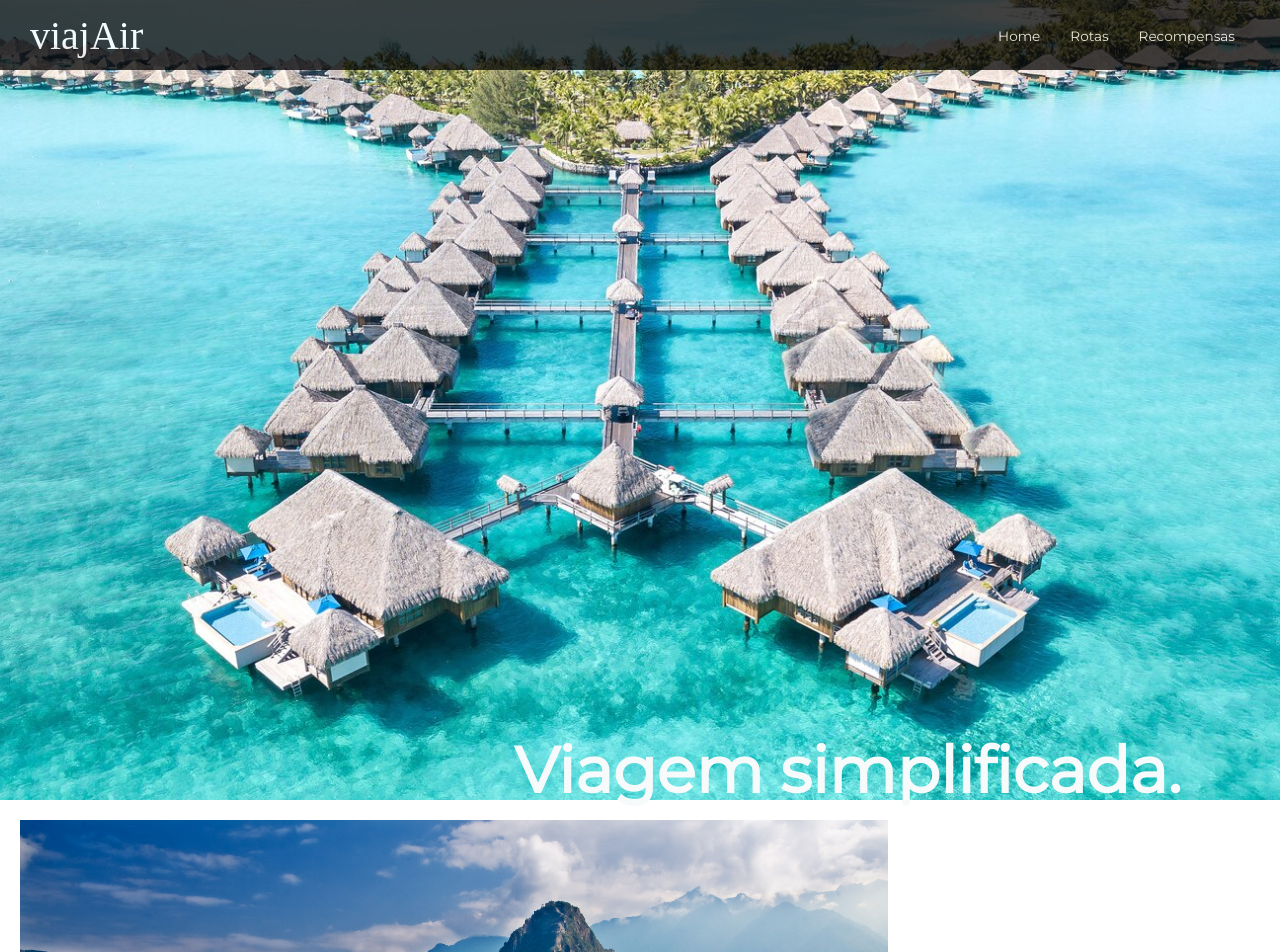
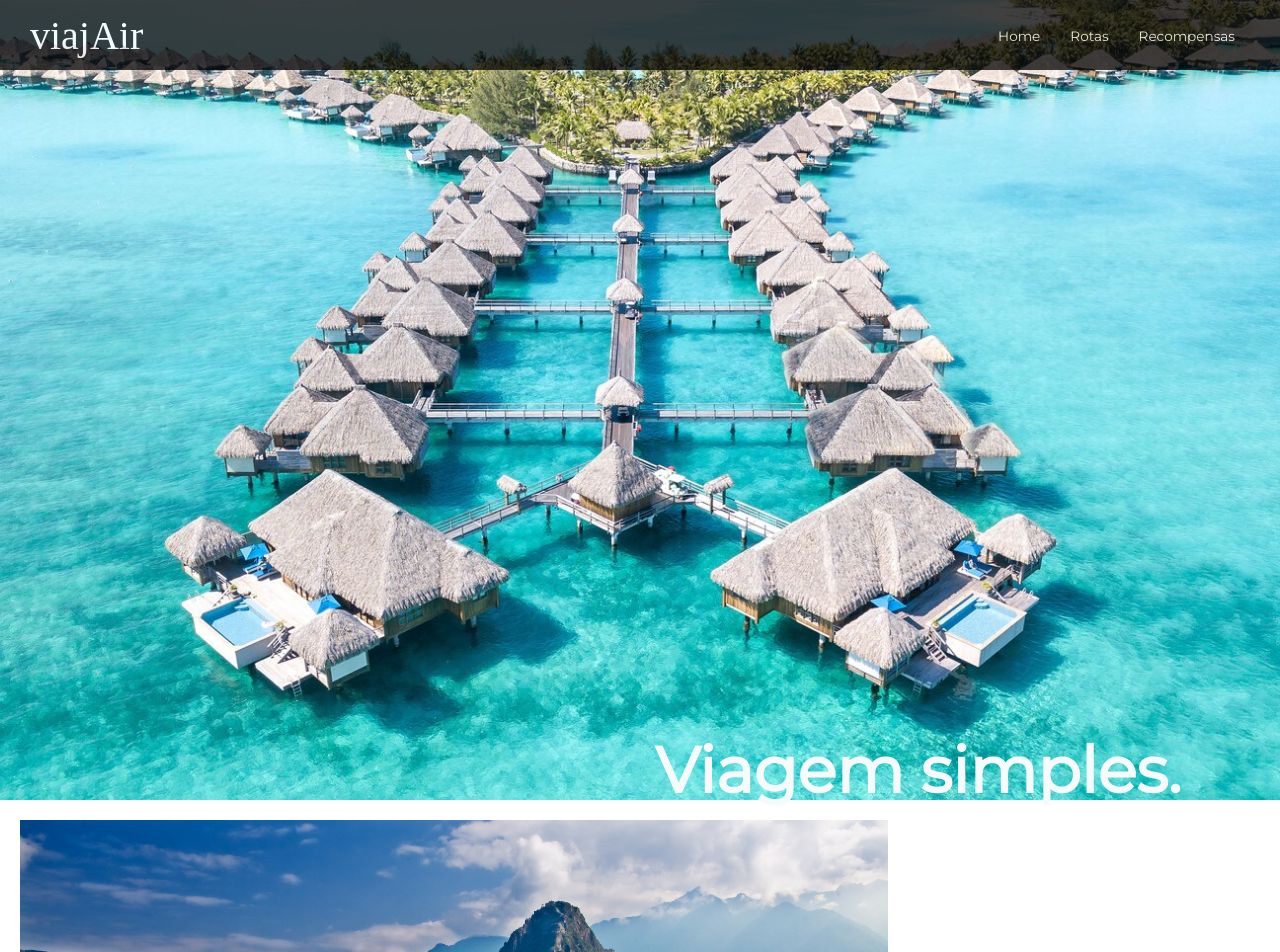
Before and after one commit to senaMarcus/onScroll-landingPage, a React (Create React App) app: page / in a window 1280 px wide. Shown: the top 952 px of the page. Built offline with nearby package versions, Linux system fonts and the light colour scheme; a web font is replaced by a local one.

Commit message:
Update index.js

```diff
--- a/src/components/Hero/index.js
+++ b/src/components/Hero/index.js
@@ -5,7 +5,7 @@ import "./styles.css"
     return(
         <div className="hero">
             <img src={imageSrc} alt="Travel" className="hero__image" />
-            <h1 className="hero__title">Viagem simplificada.</h1>
+            <h1 className="hero__title">Viagem simples.</h1>
         </div>
     )
 }
```
